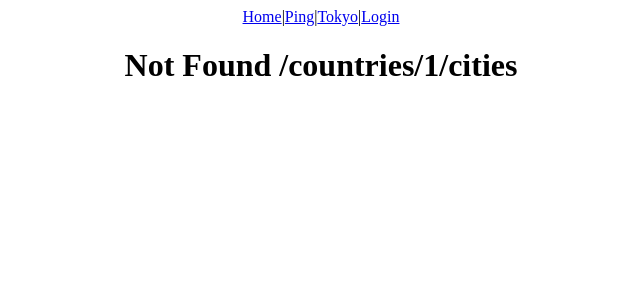
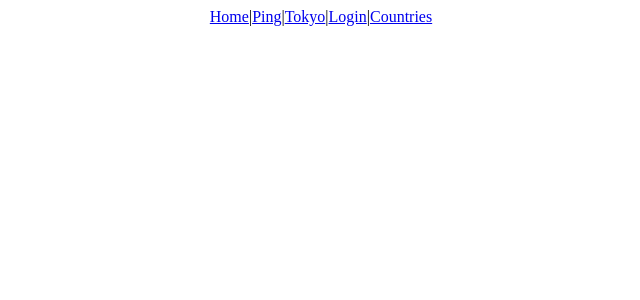
Before and after one commit to GabuBird/naro-template-frontend, a Vue app: page /countries/1/cities in a window 1280 px wide. Before the commit this address had no page. Shown: the top 300 px of the page, without its empty margins (319-959 px from the left). Built offline with nearby package versions, Linux system fonts and the light colour scheme; no server answers.

Commit message:
最重要課題1

```diff
--- a/src/App.vue
+++ b/src/App.vue
@@ -9,6 +9,8 @@
         <router-link to="/city/Tokyo">Tokyo</router-link>
         |
         <router-link to="/login">Login</router-link>
+        |
+        <router-link to="/countries">Countries</router-link>
       </header>
 
       <router-view />
--- /dev/null
+++ b/src/pages/CityListPage.vue
@@ -0,0 +1,23 @@
+<script setup lang="ts">
+import { ref, onMounted } from 'vue'
+const props = defineProps<{ countryCode: string }>()
+const cities = ref()
+onMounted(async () => {
+  const res = await fetch(`/api/countries/${props.countryCode}/cities`)
+  if (res.ok) {
+    cities.value = await res.json()
+  }
+})
+</script>
+
+<template>
+  <div>
+    <h1>Cities in {{ countryCode }}</h1>
+    <ul v-if="cities">
+      <li v-for="city in cities" :key="city.id">
+        <router-link :to="`/city/${city.name}`">{{ city.name }}</router-link>
+      </li>
+    </ul>
+    <div v-else>都市が見つかりませんでした</div>
+  </div>
+</template>
--- /dev/null
+++ b/src/pages/CountryListPage.vue
@@ -0,0 +1,23 @@
+<script setup lang="ts">
+import { ref, onMounted } from 'vue'
+
+const countries = ref()
+onMounted(async () => {
+  const res = await fetch('/api/countries')
+  if (res.ok) {
+    countries.value = await res.json()
+  }
+})
+</script>
+
+<template>
+  <div>
+    <h1>Countries</h1>
+    <ul v-if="countries">
+      <li v-for="country in countries" :key="country.code">
+        <router-link :to="`/countries/${country.code}/cities`">{{ country.name }}</router-link>
+      </li>
+    </ul>
+    <div v-else>国が見つかりませんでした</div>
+  </div>
+</template>
--- a/src/router.ts
+++ b/src/router.ts
@@ -4,6 +4,8 @@ import NotFound from './pages/NotFound.vue'
 import PingPage from './pages/PingPage.vue'
 import LoginPage from './pages/LoginPage.vue'
 import CityPage from './pages/CityPage.vue'
+import CountryListPage from './pages/CountryListPage.vue'
+import CityListPage from './pages/CityListPage.vue'
 
 const routes = [
   { path: '/', name: 'home', component: HomePage, meta: { isPublic: true } },
@@ -15,6 +17,17 @@ const routes = [
     meta: { isPublic: true }
   },
   { path: '/city/:cityName', name: 'city', component: CityPage, props: true },
+  {
+    path: '/countries',
+    name: 'countries',
+    component: CountryListPage
+  },
+  {
+    path: '/countries/:countryCode/cities',
+    name: 'cities-by-country',
+    component: CityListPage,
+    props: true
+  },
   { path: '/:path(.*)*', component: NotFound, meta: { isPublic: true } }
 ]
 
```
